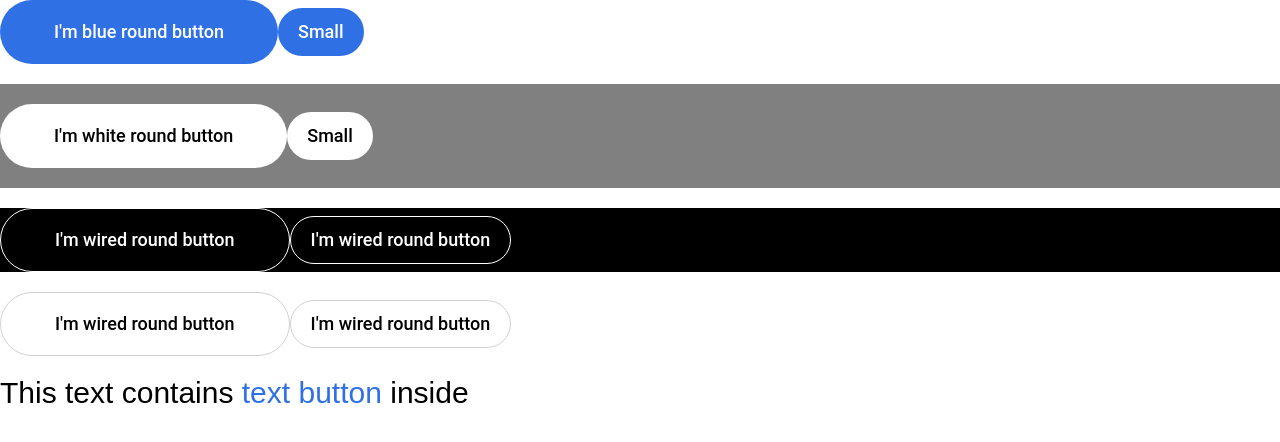
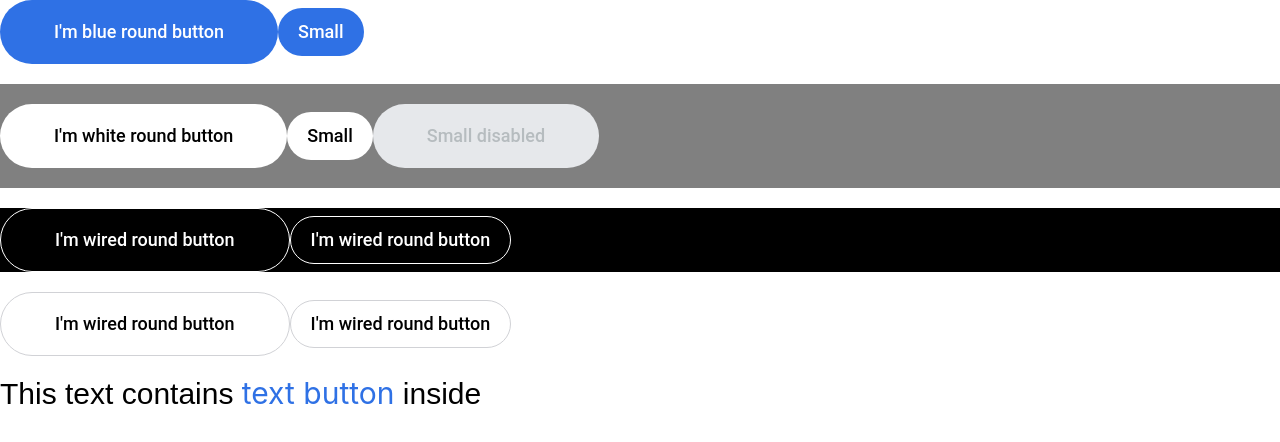
Before and after one commit to OlgaGidion/news-explorer-frontend, a React (Create React App) app: page / in a window 1280 px wide. Shown: the top 442 px of the page. Built offline with nearby package versions, Linux system fonts and the light colour scheme.

Commit message:
Working on buttons

```diff
--- a/src/index.css
+++ b/src/index.css
@@ -19,10 +19,29 @@
 .button_type_solid-blue {
   background: #2F71E5;
   color: white;
+  transition: background 0.15s;
+}
+
+.button_type_solid-blue:hover {
+  background: #347EFF;
+}
+
+.button_type_solid-blue:active {
+  background: #2A65CC;
 }
 
 .button_type_solid-white {
   background: white;
+  color: black;
+  transition: background 0.15s;
+}
+
+.button_type_solid-white:hover {
+  background: rgba(255, 255, 255, 0.9);
+}
+
+.button_type_solid-white:active {
+  background: rgba(255, 255, 255, 0.7);
 }
 
 .button_type_wired-light {
@@ -33,6 +52,13 @@
 .button_type_wired-dark {
   border: 1px #D1D2D6 solid;
   color: black;
+}
+
+.button_type_disabled {
+  background: #E6E8EB;
+  color: #B6BCBF;
+  cursor: auto;
+  transition: none;
 }
 
 .button_small {
@@ -48,4 +74,6 @@
   outline: none;
   color: #2F71E5;
   padding: 0;
+  font-family: 'Inter', sans-serif;
+  font-weight: normal;
 }
--- a/src/testers/ButtonsTester.js
+++ b/src/testers/ButtonsTester.js
@@ -9,6 +9,7 @@ const ButtonsTester = () => {
       <div style={{background: 'gray', padding: '20px 0', margin: '20px 0'}}>
         <button className="button button_type_solid-white">I'm white round button</button>
         <button className="button button_type_solid-white button_small">Small</button>
+        <button className="button button_type_disabled">Small disabled</button>
       </div>
 
       <div style={{background: 'black', margin: '20px 0'}}>
@@ -21,8 +22,9 @@ const ButtonsTester = () => {
         <button className="button button_type_wired-dark button_small">I'm wired round button</button>
       </div>
 
-      <div style={{fontSize: '30px', fontFamily: 'Arial'}}>
+      <div style={{fontSize: '30px', fontFamily: 'sans-serif'}}>
         This text contains <button className="button-text">text button</button> inside
+
       </div>
     </>
   );
```
